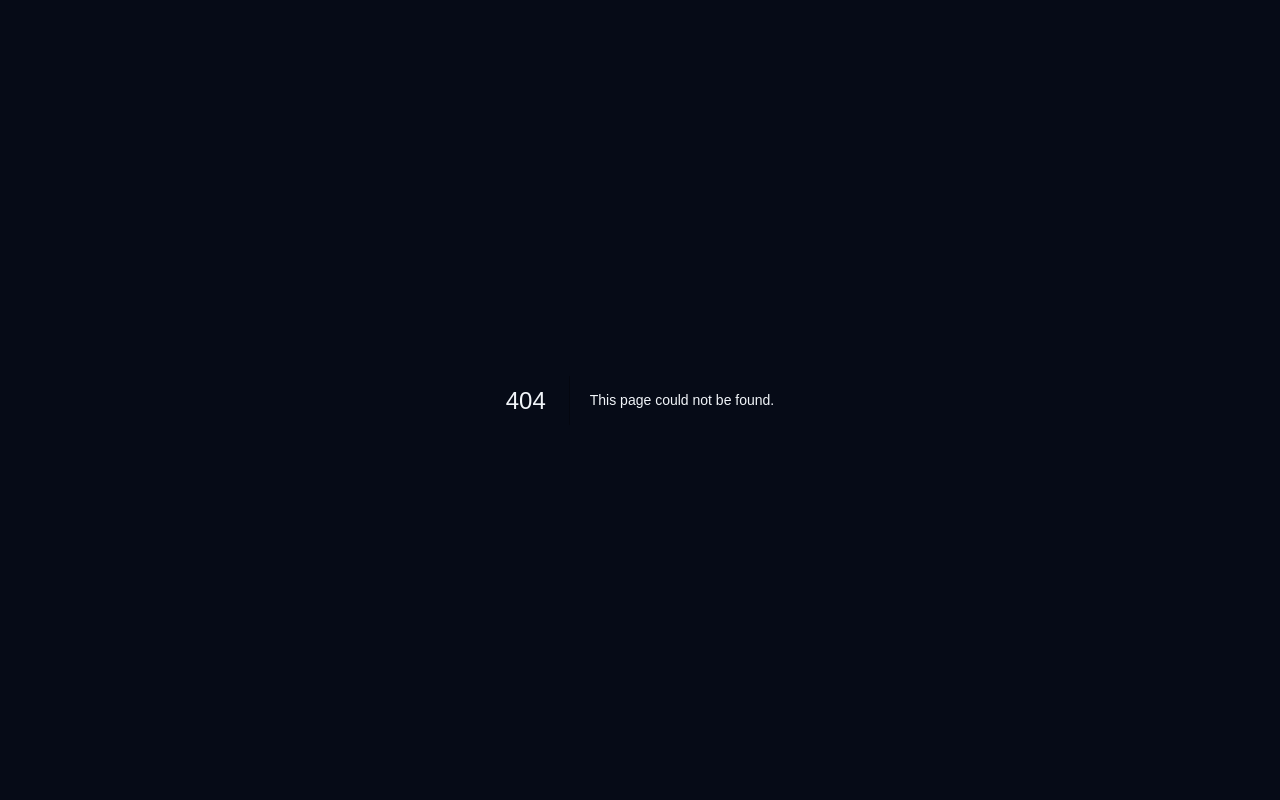
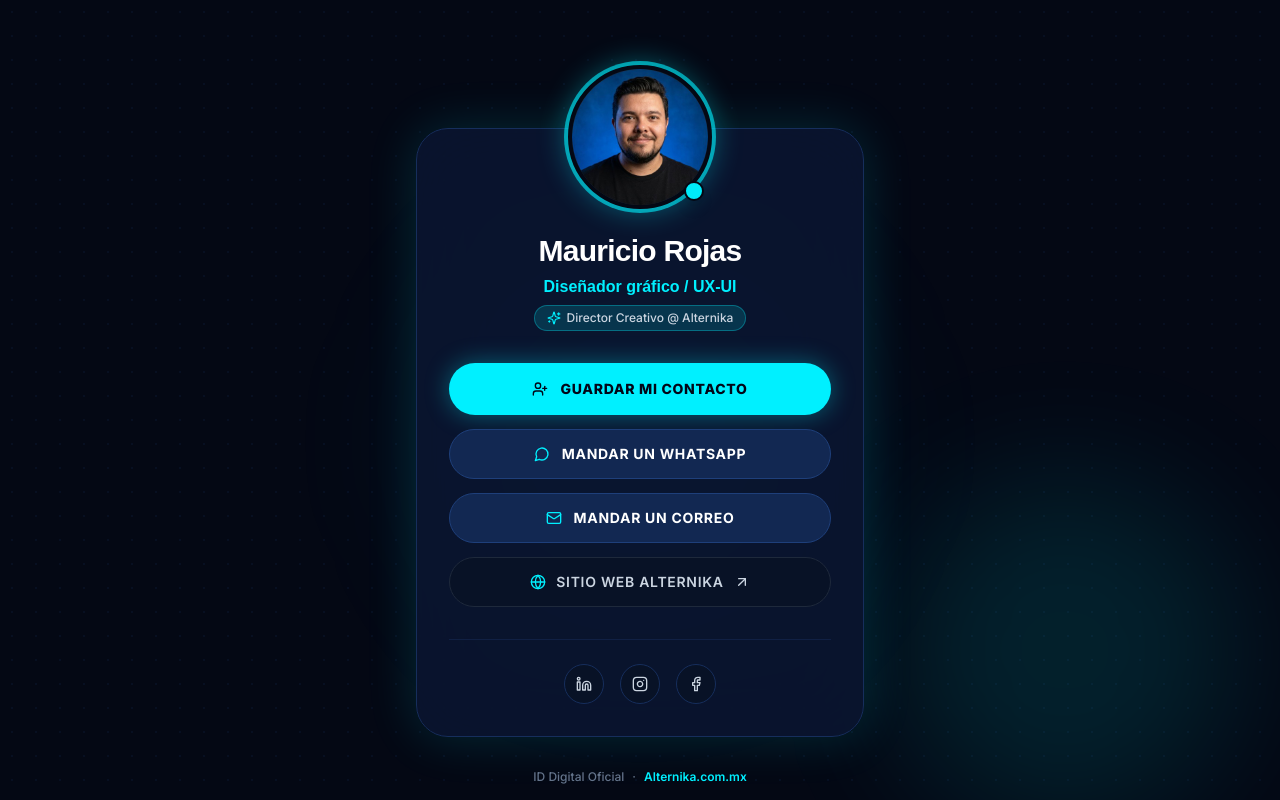
Before and after one commit to mrojasdg/alternika, a Next.js app: page /maurojas in a window 1280 px wide. Before the commit this address had no page. Shown: the top 800 px of the page. Built offline with nearby package versions, Linux system fonts and the light colour scheme.

Commit message:
Add Digital Card section /maurojas.html and /maurojas for Mauricio Rojas with overhanging profile photo, vCard download generator, WhatsApp, Email, and Alternika website links

```diff
--- a/next.config.js
+++ b/next.config.js
@@ -9,6 +9,14 @@ const nextConfig = {
       },
     ],
   },
+  async rewrites() {
+    return [
+      {
+        source: '/maurojas.html',
+        destination: '/maurojas',
+      },
+    ];
+  },
 };
 
 module.exports = nextConfig;
--- /dev/null
+++ b/src/app/maurojas/page.tsx
@@ -0,0 +1,159 @@
+"use client";
+
+import Image from "next/image";
+import Link from "next/link";
+import { motion } from "framer-motion";
+import { UserPlus, MessageCircle, Mail, Globe, Linkedin, Instagram, Facebook, ArrowUpRight, Sparkles } from "lucide-react";
+
+export default function MaurojasDigitalCard() {
+  // Function to generate & download vCard (.vcf) for instant contact saving on iOS/Android
+  const handleDownloadVCard = () => {
+    const vCardData = `BEGIN:VCARD
+VERSION:3.0
+N:Rojas;Mauricio;;;
+FN:Mauricio Rojas
+TITLE:Diseñador gráfico / UX-UI
+ORG:Alternika
+EMAIL;TYPE=INTERNET,HOME:hola@alternika.com.mx
+URL:https://alternika.com.mx
+NOTE:Director Creativo en Alternika. Agencia de Diseño & Tecnología.
+END:VCARD`;
+
+    const blob = new Blob([vCardData], { type: "text/vcard;charset=utf-8" });
+    const url = window.URL.createObjectURL(blob);
+    const link = document.createElement("a");
+    link.href = url;
+    link.setAttribute("download", "Mauricio_Rojas_Alternika.vcf");
+    document.body.appendChild(link);
+    link.click();
+    document.body.removeChild(link);
+    window.URL.revokeObjectURL(url);
+  };
+
+  return (
+    <div className="min-h-screen bg-[#040814] flex flex-col items-center justify-center py-20 px-4 relative overflow-hidden text-center selection:bg-cyan-accent selection:text-slate-950">
+
+      {/* Dark Textured Dot Grid Background */}
+      <div className="absolute inset-0 bg-[radial-gradient(#0e2347_1px,transparent_1px)] [background-size:24px_24px] opacity-25 pointer-events-none" />
+
+      {/* Background Ambient Mesh Light Orbs */}
+      <div className="absolute top-1/4 left-1/2 -translate-x-1/2 w-[600px] h-[450px] bg-[radial-gradient(circle_at_center,rgba(0,180,255,0.18)_0%,rgba(4,8,20,0)_70%)] pointer-events-none blur-3xl" />
+      <div className="absolute bottom-10 right-10 w-[350px] h-[350px] bg-cyan-accent/10 rounded-full blur-3xl pointer-events-none" />
+
+      {/* Main Centered Floating Card Container */}
+      <motion.div
+        initial={{ opacity: 0, y: 30, scale: 0.95 }}
+        animate={{ opacity: 1, y: 0, scale: 1 }}
+        transition={{ duration: 0.6, ease: "easeOut" }}
+        className="w-full max-w-sm sm:max-w-md bg-[#0a1630]/90 backdrop-blur-2xl border border-[#162e5c] rounded-[32px] p-6 sm:p-8 relative shadow-[0_0_50px_rgba(0,240,255,0.15)] flex flex-col items-center mt-12 z-10"
+      >
+
+        {/* Overhanging Profile Photo (Desbordada arriba) */}
+        <div className="relative -mt-24 mb-6">
+          <div className="relative w-32 h-32 sm:w-36 sm:h-36 rounded-full overflow-hidden border-4 border-[#040814] ring-4 ring-cyan-accent/60 shadow-[0_0_30px_rgba(0,240,255,0.4)] bg-slate-900">
+            <Image
+              src="/img/maurojas.jpg"
+              alt="Mauricio Rojas"
+              fill
+              className="object-cover object-top"
+              priority
+            />
+          </div>
+          {/* Subtle Online Badge */}
+          <div className="absolute bottom-2 right-2 w-5 h-5 bg-cyan-accent rounded-full border-2 border-[#040814] flex items-center justify-center shadow-lg">
+            <span className="w-2 h-2 rounded-full bg-slate-950 animate-ping" />
+          </div>
+        </div>
+
+        {/* Profile Info */}
+        <div className="space-y-1.5 mb-8 w-full">
+          <h1 className="font-display text-2xl sm:text-3xl font-extrabold text-white tracking-tight">
+            Mauricio Rojas
+          </h1>
+          <p className="text-cyan-accent font-semibold text-sm sm:text-base font-display">
+            Diseñador gráfico / UX-UI
+          </p>
+          <div className="inline-flex items-center gap-1.5 px-3 py-1 rounded-full bg-cyan-dim border border-cyan-accent/30 text-slate-300 text-xs font-medium mt-2">
+            <Sparkles className="w-3.5 h-3.5 text-cyan-accent" />
+            <span>Director Creativo @ Alternika</span>
+          </div>
+        </div>
+
+        {/* Action Buttons (Pill Buttons with Minimal Icons) */}
+        <div className="w-full space-y-3.5 mb-8">
+
+          {/* 1. Guardar Mi Contacto (vCard Download) */}
+          <button
+            onClick={handleDownloadVCard}
+            className="w-full py-4 px-6 rounded-full bg-cyan-accent hover:bg-cyan-hover text-slate-950 font-extrabold text-xs sm:text-sm uppercase tracking-wider flex items-center justify-center gap-3 transition-all duration-300 shadow-[0_0_25px_rgba(0,240,255,0.35)] active:scale-98 group"
+          >
+            <UserPlus className="w-4 h-4 group-hover:scale-110 transition-transform" />
+            <span>Guardar mi contacto</span>
+          </button>
+
+          {/* 2. Mandar un WhatsApp */}
+          <a
+            href="https://wa.me/523312345678?text=Hola%20Mauricio,%20vi%20tu%20ID%20Digital%20y%20me%20gustar%C3%ADa%20platicar%20sobre%20un%20proyecto."
+            target="_blank"
+            rel="noopener noreferrer"
+            className="w-full py-3.5 px-6 rounded-full bg-[#122852] border border-[#1e3f7a] hover:border-cyan-accent/60 text-white font-bold text-xs sm:text-sm uppercase tracking-wider flex items-center justify-center gap-3 transition-all duration-300 hover:bg-[#18346b] group"
+          >
+            <MessageCircle className="w-4 h-4 text-cyan-accent group-hover:scale-110 transition-transform" />
+            <span>Mandar un WhatsApp</span>
+          </a>
+
+          {/* 3. Mandar un Correo Electrónico */}
+          <a
+            href="mailto:hola@alternika.com.mx"
+            className="w-full py-3.5 px-6 rounded-full bg-[#122852] border border-[#1e3f7a] hover:border-cyan-accent/60 text-white font-bold text-xs sm:text-sm uppercase tracking-wider flex items-center justify-center gap-3 transition-all duration-300 hover:bg-[#18346b] group"
+          >
+            <Mail className="w-4 h-4 text-cyan-accent group-hover:scale-110 transition-transform" />
+            <span>Mandar un Correo</span>
+          </a>
+
+          {/* 4. Visitar Sitio Web Alternika */}
+          <Link
+            href="/"
+            className="w-full py-3.5 px-6 rounded-full bg-[#081226] border border-slate-800 hover:border-slate-600 text-slate-300 hover:text-white font-semibold text-xs sm:text-sm uppercase tracking-wider flex items-center justify-center gap-2.5 transition-all duration-300 group"
+          >
+            <Globe className="w-4 h-4 text-cyan-accent" />
+            <span>Sitio Web Alternika</span>
+            <ArrowUpRight className="w-4 h-4 group-hover:translate-x-0.5 group-hover:-translate-y-0.5 transition-transform" />
+          </Link>
+        </div>
+
+        {/* Minimalist Social Links Bar */}
+        <div className="pt-6 border-t border-[#142954]/60 w-full flex items-center justify-center gap-4">
+          {[
+            { name: "LinkedIn", icon: Linkedin, href: "#" },
+            { name: "Instagram", icon: Instagram, href: "#" },
+            { name: "Facebook", icon: Facebook, href: "#" },
+          ].map((item) => {
+            const Icon = item.icon;
+            return (
+              <a
+                key={item.name}
+                href={item.href}
+                target="_blank"
+                rel="noopener noreferrer"
+                className="w-10 h-10 rounded-full bg-[#081226] border border-[#162e5c] text-slate-300 hover:text-cyan-accent hover:border-cyan-accent flex items-center justify-center transition-all duration-300 group"
+                aria-label={item.name}
+              >
+                <Icon className="w-4 h-4 group-hover:scale-110 transition-transform" />
+              </a>
+            );
+          })}
+        </div>
+      </motion.div>
+
+      {/* Footer Branding */}
+      <div className="mt-8 text-xs text-slate-500 font-medium z-10 flex items-center gap-2">
+        <span>ID Digital Oficial</span>
+        <span>·</span>
+        <Link href="/" className="text-cyan-accent hover:underline font-semibold">
+          Alternika.com.mx
+        </Link>
+      </div>
+    </div>
+  );
+}
```
Also changed, not shown: public/img/maurojas.jpg (added).
